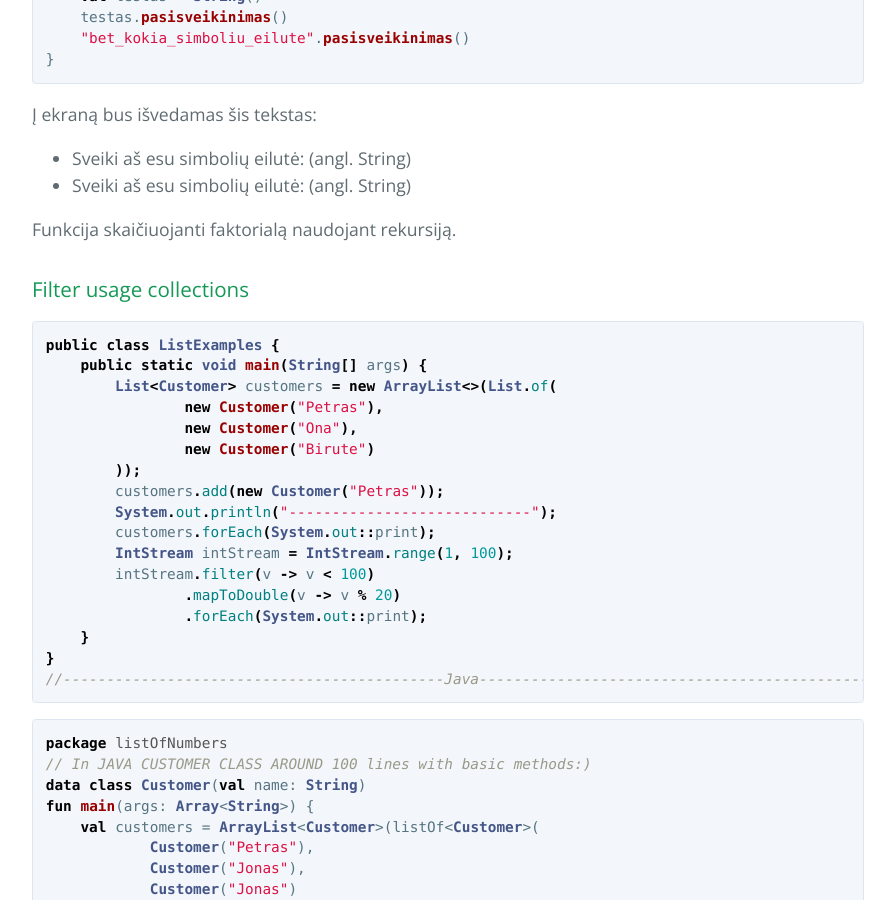
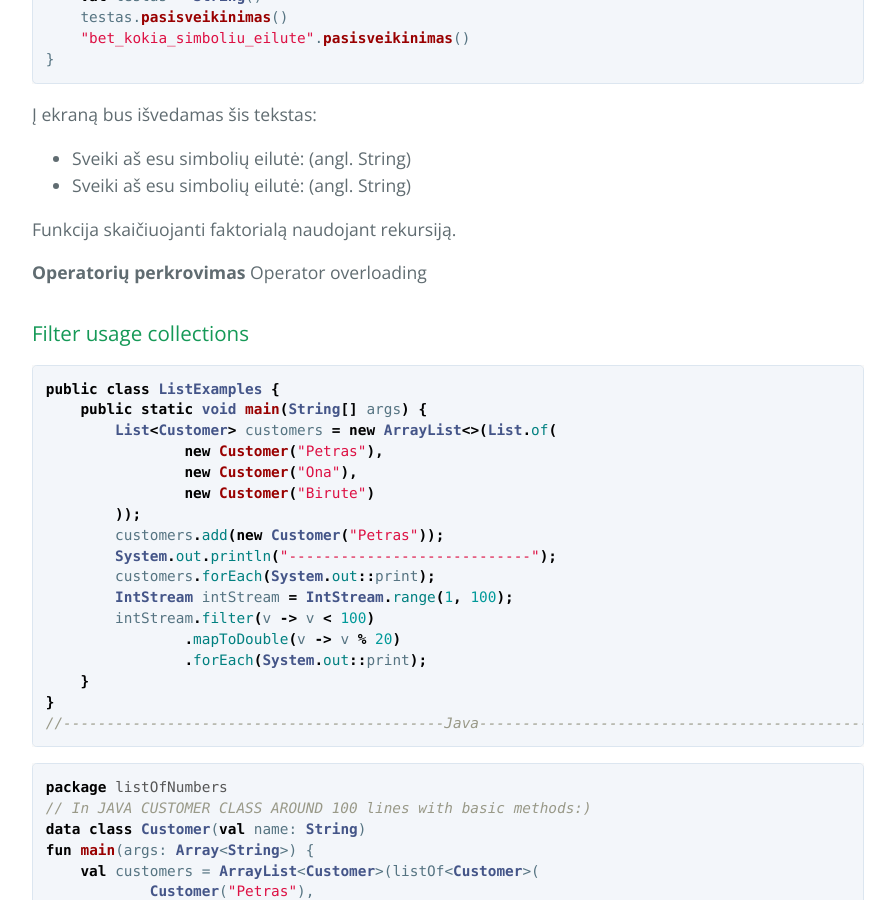
Before and after one commit to eif-courses/Java-Lecture-Notes, a Jekyll site: the page built from _posts/2017-10-29-overloading-kotlin-vs-java.md, in a window 1280 px wide and 900 px high, scrolled down 5158 px. Shown: the whole window, without its empty margins (192-1087 px from the left). Built offline with Jekyll 4.4.1, drawn with Linux system fonts in a browser that asks for light colours.

Commit message:
Update 2017-10-29-overloading-kotlin-vs-java.md

```diff
--- a/_posts/2017-10-29-overloading-kotlin-vs-java.md
+++ b/_posts/2017-10-29-overloading-kotlin-vs-java.md
@@ -204,6 +204,14 @@ Funkcija skaičiuojanti faktorialą naudojant rekursiją.
 
 
 
+
+**Operatorių perkrovimas** Operator overloading
+
+
+
+
+
+
 ### Filter usage collections
 
 
```
